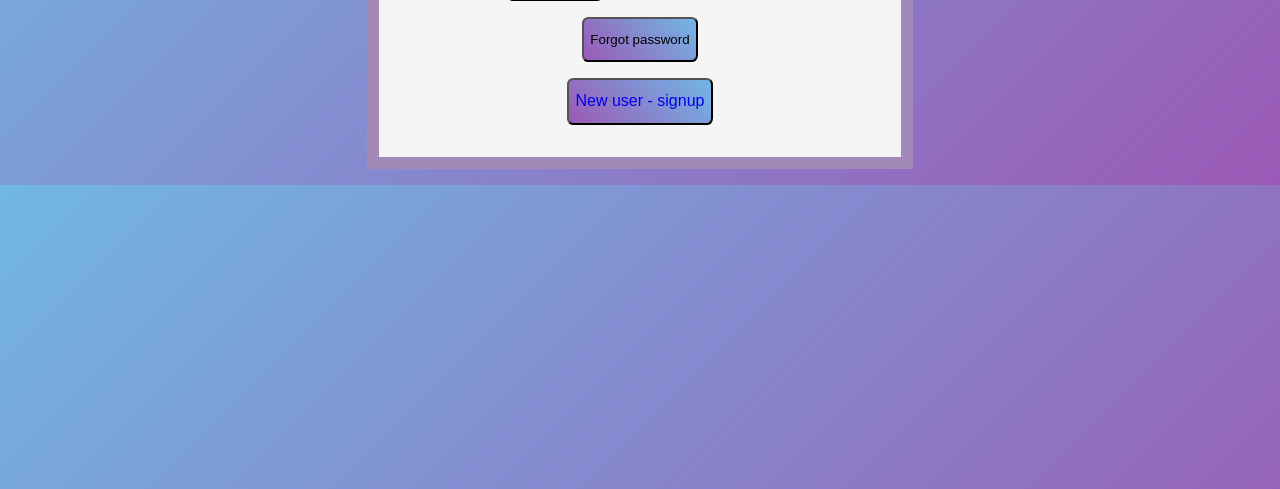
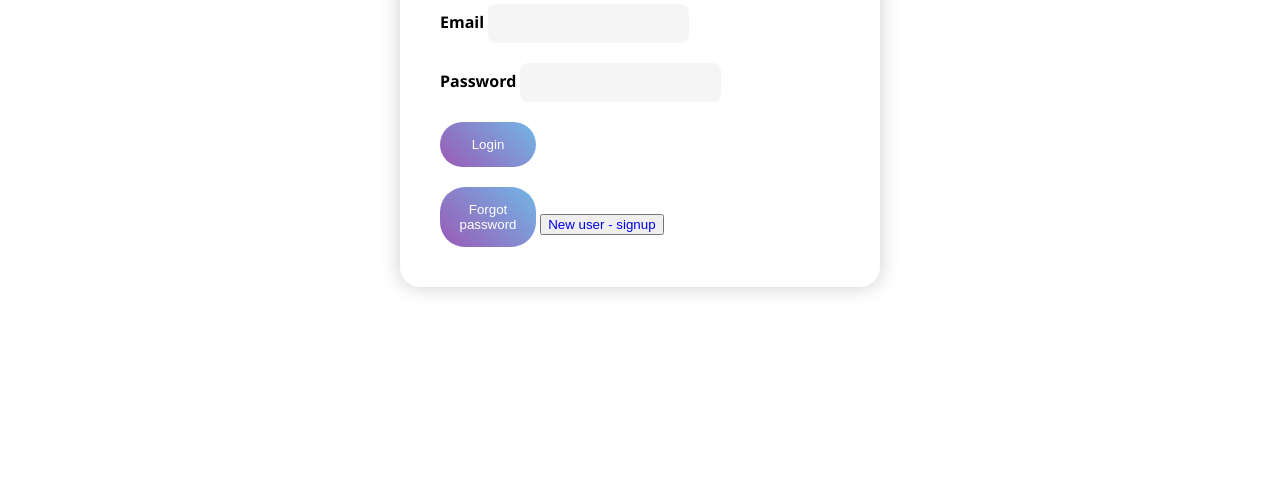
Before and after one commit to SonikaSahana/groupchat_app, a website: page frontend/views/login.html in a window 1280 px wide. Shown: the part 311-800 px from the top of the page. Drawn offline with nearby package versions, Linux system fonts and the light colour scheme.

Commit message:
some changes

```diff
--- a/frontend/css/login.css
+++ b/frontend/css/login.css
@@ -1,68 +1,100 @@
-body{
-    background:linear-gradient(135deg, #71b7e6, #9b59b6);
+body {
+    font-family: 'Segoe UI', Tahoma, Geneva, Verdana, sans-serif;
+    margin: 0;
+    padding: 0;
     display: flex;
     justify-content: center;
     align-items: center;
-    min-height: 60vh;
+    height: 100vh;
+    background-color: linear-gradient(-135deg, #71b7e6, #9b59b6);;
   }
 
-.login-display{
+  .login-display {
+    background-color: #fff;
+    border-radius: 20px;
+    box-shadow: 0 0 20px rgba(0, 0, 0, 0.2);
+    padding: 40px;
+    width: 400px;
+    max-width: 90%;
+  }
+
+  h2 {
+    margin-bottom: 20px;
+    color: #333;
+    text-align: center;
+  }
+
+  form {
     display: flex;
     flex-direction: column;
-    align-items: center;
-    gap: 1rem;
-    border: 0.8rem solid #a389b7;
-    padding: 2rem;
-    background-color: whitesmoke;
   }
-.login-display button{
 
+  label {
+    font-weight: bold;
+    margin-bottom: 8px;
+  }
 
+  input {
+    padding: 12px;
+    margin-bottom: 20px;
+    border: none;
+    border-radius: 8px;
+    background-color: #f5f5f5;
+    transition: background-color 0.3s ease;
+  }
+
+  input:focus {
+    outline: none;
+    background-color: #e0e0e0;
+  }
+
+  button[type="submit"] {
+    padding: 15px;
+    /* background-color: #007bff; */
+    color: #fff;
+    border: none;
+    border-radius: 25px;
+    cursor: pointer;
+    transition: background-color 0.3s ease;
     width: 6rem;
       /* margin: 0 4rem; */
       box-sizing: border-box;
-    padding: 0.8rem 0.4rem;
+      /* padding: 0.8rem 0.4rem; */
       background: linear-gradient(-135deg, #71b7e6, #9b59b6);
-    border-radius: 0.4rem;
-    margin: 0 6rem;
+      /* border-radius: 0.4rem; */
+      /* margin: 0 6rem; */
   }
 
-
-
-.email label{
-    margin-left: 2rem;
-}
-label{
-    font-size: large;
-    margin: 0.5rem;
+  button[type="submit"]:hover {
+    background-color: #0056b3;
   }
 
-input{
-    padding: 0.4rem;
-    width: 21rem;
-    border-radius: 0.4rem;
-    font-size: medium;
-    margin: 0.5rem;
+  #forgot-password,
+  a {
+    margin-top: 20px;
+    text-align: center;
+    text-decoration: none;
   }
 
-.login-display >button{
-    width: fit-content;
-    background-color:linear-gradient(135deg, #71b7e6, #9b59b6);
+  #forgot-password button,
+  a button {
+    padding: 15px;
+  /* background-color: #007bff; */
+  color: #fff;
+  border: none;
+  border-radius: 25px;
+  cursor: pointer;
+  transition: background-color 0.3s ease;
+  width: 6rem;
+    /* margin: 0 4rem; */
+    box-sizing: border-box;
+    /* padding: 0.8rem 0.4rem; */
+    background: linear-gradient(-135deg, #71b7e6, #9b59b6);
+    /* border-radius: 0.4rem; */
+    /* margin: 0 6rem; */
   }
 
-.login-display a {
-    font-size: larger;
-    text-decoration: none;
-
-    &:hover{
-        color: rgb(215, 14, 88);
+  #forgot-password button:hover,
+  a button:hover {
+    color: #0056b3;
   }
-}
-
-h2{
-    font-size: 2rem;
-}
-
-#forgot-password{
-    min-width: max-content;
-}
```
Lines whose indentation alone changed are shown as unchanged.
